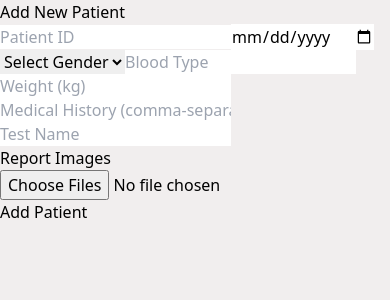
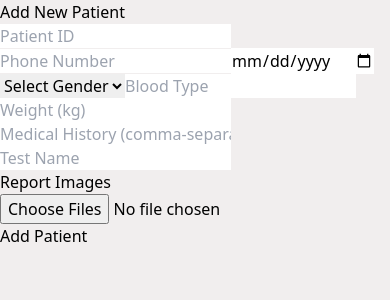
Before and after one commit to AkshaySingh91/temp_plusslab, a React (Vite) app in the folder plusslabs-frontend/: page /dashboard/all-patients in a window 390 px wide. Shown: the top 300 px of the page. Built offline with nearby package versions, Linux system fonts and the light colour scheme; a web font is replaced by a local one.

Commit message:
patientmodel-phone no and viewalltest

```diff
--- a/plusslabs-frontend/src/components/AllPatients.jsx
+++ b/plusslabs-frontend/src/components/AllPatients.jsx
@@ -5,6 +5,7 @@ const AllPatients = () => {
   const [isExistingPatient, setIsExistingPatient] = useState(false);
   const [formData, setFormData] = useState({
     patientId: "",
+    phoneNumber: "", // Added phone number to form data
     dob: "",
     gender: "",
     bloodType: "",
@@ -100,6 +101,7 @@ const AllPatients = () => {
       // Reset form
       setFormData({
         patientId: "",
+        phoneNumber: "", // Reset phone number
         dob: "",
         gender: "",
         bloodType: "",
@@ -135,6 +137,17 @@ const AllPatients = () => {
           onChange={handlePatientIdChange}
           required
           className="block w-full p-2 border rounded mb-2"
+        />
+
+        <input
+          type="tel"
+          name="phoneNumber"
+          placeholder="Phone Number"
+          value={formData.phoneNumber}
+          onChange={handleChange}
+          required
+          disabled={isExistingPatient}
+          className={`block w-full p-2 border rounded mb-2 ${isExistingPatient ? 'bg-gray-100' : ''}`}
         />
 
         <input
--- a/plusslabs-frontend/src/components/FunctionSection.jsx
+++ b/plusslabs-frontend/src/components/FunctionSection.jsx
@@ -8,7 +8,7 @@ const services = [
     imageUrl:
       "https://media.istockphoto.com/id/1420900785/vector/simple-and-clean-chemical-test-tube-vector-icon-illustration.jpg?s=612x612&w=0&k=20&c=LoxXUY39CSc0u2JpUFub-6LLHo4Tu3rZQiR_oat5cUg=",
     bgColor: "bg-green-300",
-    path:'all-tests'
+    path:'view-tests'
   },
   {
     title: "Visit Past Consultancies",
--- a/plusslabs-frontend/src/components/ViewPatients.jsx
+++ b/plusslabs-frontend/src/components/ViewPatients.jsx
@@ -45,6 +45,7 @@ const ViewPatients = () => {
           <thead>
             <tr className="bg-gray-200">
               <th className="border border-gray-300 px-4 py-2">ID</th>
+              <th className="border border-gray-300 px-4 py-2">Phone</th>
               <th className="border border-gray-300 px-4 py-2">DOB</th>
               <th className="border border-gray-300 px-4 py-2">Gender</th>
               <th className="border border-gray-300 px-4 py-2">Blood Type</th>
@@ -57,6 +58,7 @@ const ViewPatients = () => {
             {patients.map((patient) => (
               <tr key={patient.patientId} className="text-center">
                 <td className="border border-gray-300 px-4 py-2">{patient.patientId}</td>
+                <td className="border border-gray-300 px-4 py-2">{patient.phoneNumber}</td>
                 <td className="border border-gray-300 px-4 py-2">{new Date(patient.dob).toLocaleDateString()}</td>
                 <td className="border border-gray-300 px-4 py-2">{patient.gender}</td>
                 <td className="border border-gray-300 px-4 py-2">{patient.bloodType}</td>
```
Also changed, not shown: 2 other files (tests, documents, lock files or other folders).
